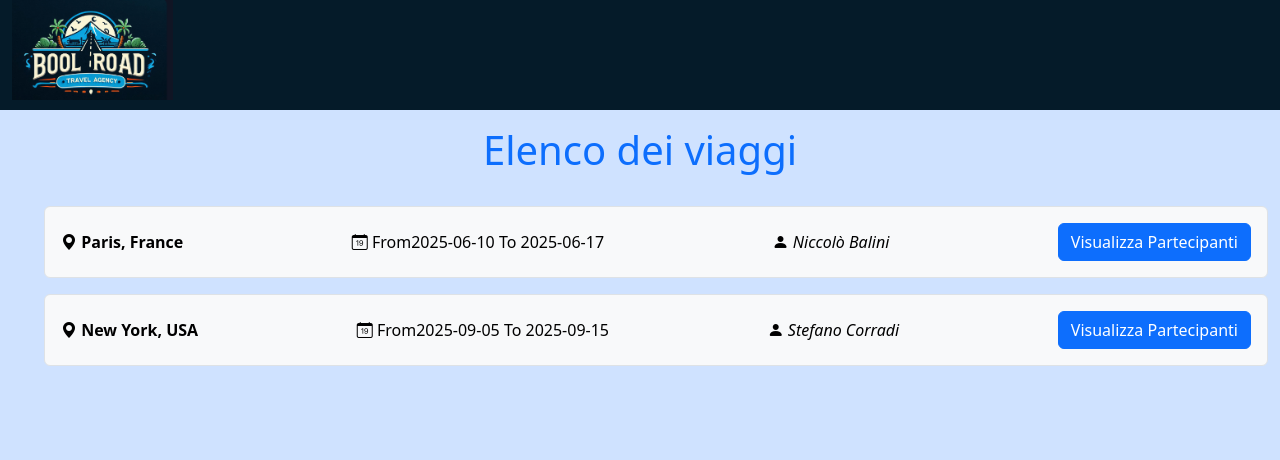
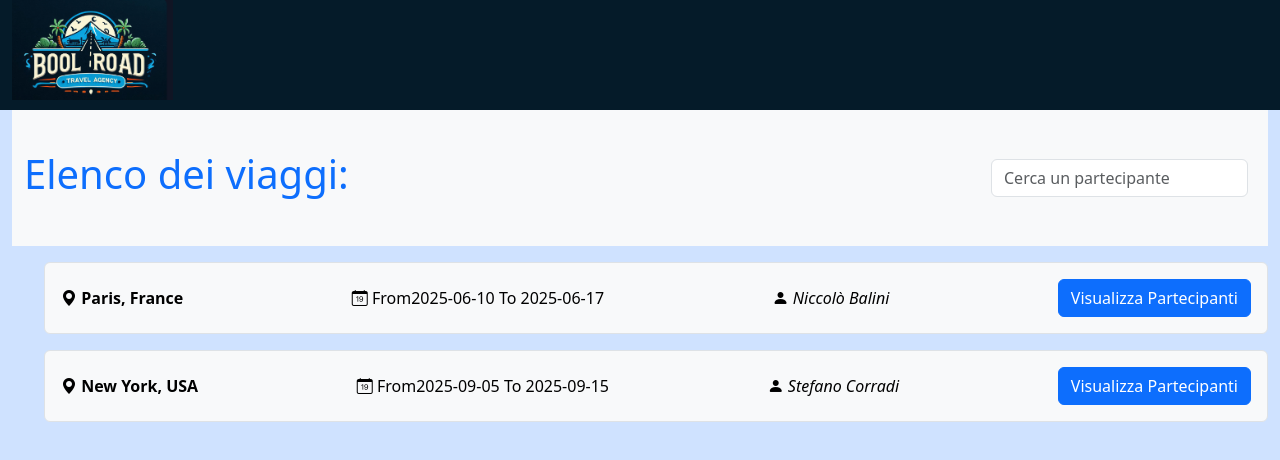
Before and after one commit to luigi-giordano/boolroad, a React (Vite) app: page / in a window 1280 px wide. Shown: the top 460 px of the page. Built offline with nearby package versions, Linux system fonts and the light colour scheme.

Commit message:
[7 step] fix searchbar component

```diff
--- /dev/null
+++ b/src/components/SearchBar.jsx
@@ -0,0 +1,41 @@
+import { useState, useEffect } from "react"
+
+const SearchBar = ({ data, setData, search }) => {
+
+  const [searchData, setSearchData] = useState('')
+
+  const handleSearch = (e) => {
+    setSearchData(e.target.value)
+    console.log(searchData);
+
+  }
+
+  const fetchData = () => {
+    const filteredData = data.filter((item) => {
+      return item[search].toLowerCase().includes(searchData.toLowerCase())
+    })
+
+    setData(filteredData)
+  }
+
+  const resetSearchData = () => {
+    fetchData()
+    setData(data)
+    setSearchData('')
+  }
+
+  useEffect(() => {
+    fetchData()
+  }, [searchData])
+
+  return (
+    <div>
+      <div className="d-flex" role="search"  >
+        <input className="form-control me-2" type="search" placeholder="Cerca un partecipante" aria-label="Search" value={searchData} onChange={handleSearch} />
+        {searchData.length > 0 && <button className="btn btn-outline-danger" onClick={resetSearchData}><i className="bi bi-x-lg"></i></button>}
+      </div>
+    </div>
+  )
+}
+
+export default SearchBar
--- a/src/pages/HomePage.jsx
+++ b/src/pages/HomePage.jsx
@@ -1,13 +1,22 @@
 import trips from "../data/TravelData"
 import { Link } from "react-router-dom"
+import SearchBar from "../components/SearchBar"
+import { useState } from "react"
 
 function HomePage() {
 
+  const [tripList, setTripList] = useState(trips)
+
   return (
     <div className="container-fluid ">
-      <h1 className="text-center text-primary py-3"> Elenco dei viaggi</h1>
+      <nav className="navbar bg-body-tertiary py-4">
+        <div className="container-fluid">
+          <h1 className="text-primary py-3">Elenco dei viaggi:</h1>
+          <SearchBar data={trips} setData={setTripList} search="destination" />
+        </div>
+      </nav>
       <ul>
-        {trips.map(trip => (
+        {tripList.map(trip => (
           <li className="d-flex justify-content-between my-3 p-3 align-items-center text-bg-light border rounded" key={trip.id}>
             <span className="fw-bold"><i className="bi bi-geo-alt-fill"></i> {trip.destination}</span>
             <span><i className="bi bi-calendar-date"></i> From{trip.startDate} To {trip.endDate}</span>
--- a/src/pages/TravelPage.jsx
+++ b/src/pages/TravelPage.jsx
@@ -1,43 +1,15 @@
 import { Link, useParams } from "react-router-dom"
-import { useState, useEffect } from "react"
+import { useState } from "react"
 import trips from "../data/TravelData"
 import Accordion from "../components/Accordion"
+import SearchBar from "../components/SearchBar"
 
 function TravelPage() {
 
   const { id } = useParams()
   const travel = trips.find(trip => trip.id === id)
   const partecipants = travel.participants
-  const [searchData, setSearchData] = useState('')
   const [partecipantsList, setPartecipantsList] = useState(partecipants)
-
-
-  console.log(searchData);
-
-
-
-  const fetchData = () => {
-    const filteredPartecipants = partecipants.filter((partecipant) => {
-      return `${partecipant.firstName} ${partecipant.lastName}`.toLowerCase().includes(searchData.toLowerCase())
-    })
-
-    setPartecipantsList(filteredPartecipants)
-  }
-
-  const handleSearch = (e) => {
-    setSearchData(e.target.value)
-    fetchData()
-  }
-
-  const resetSearchData = () => {
-    fetchData()
-    setPartecipantsList(partecipants)
-    setSearchData('')
-  }
-
-  useEffect(() => {
-    fetchData()
-  }, [])
 
   return (
 
@@ -48,10 +20,7 @@ function TravelPage() {
       <nav className="navbar bg-body-tertiary py-4">
         <div className="container-fluid">
           <h1 className="text-primary py-3">Elenco partecipanti al viaggio : {travel.destination}</h1>
-          <div className="d-flex" role="search"  >
-            <input className="form-control me-2" type="search" placeholder="Cerca un partecipante" aria-label="Search" value={searchData} onChange={handleSearch} />
-            <button className="btn btn-outline-danger" onClick={resetSearchData}><i class="bi bi-x-lg"></i></button>
-          </div>
+          <SearchBar data={partecipants} setData={setPartecipantsList} search="firstName" />
         </div>
       </nav>
 
```
